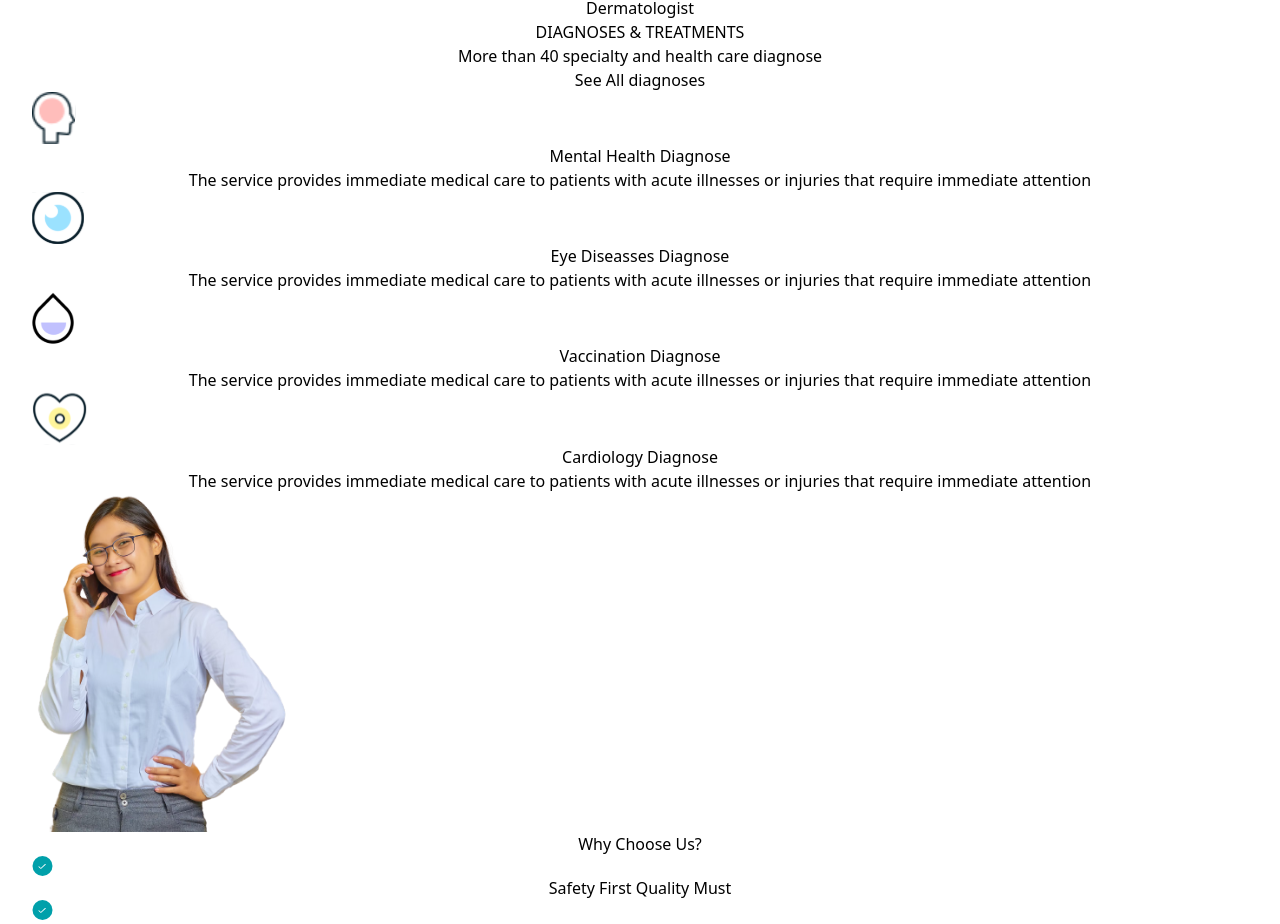
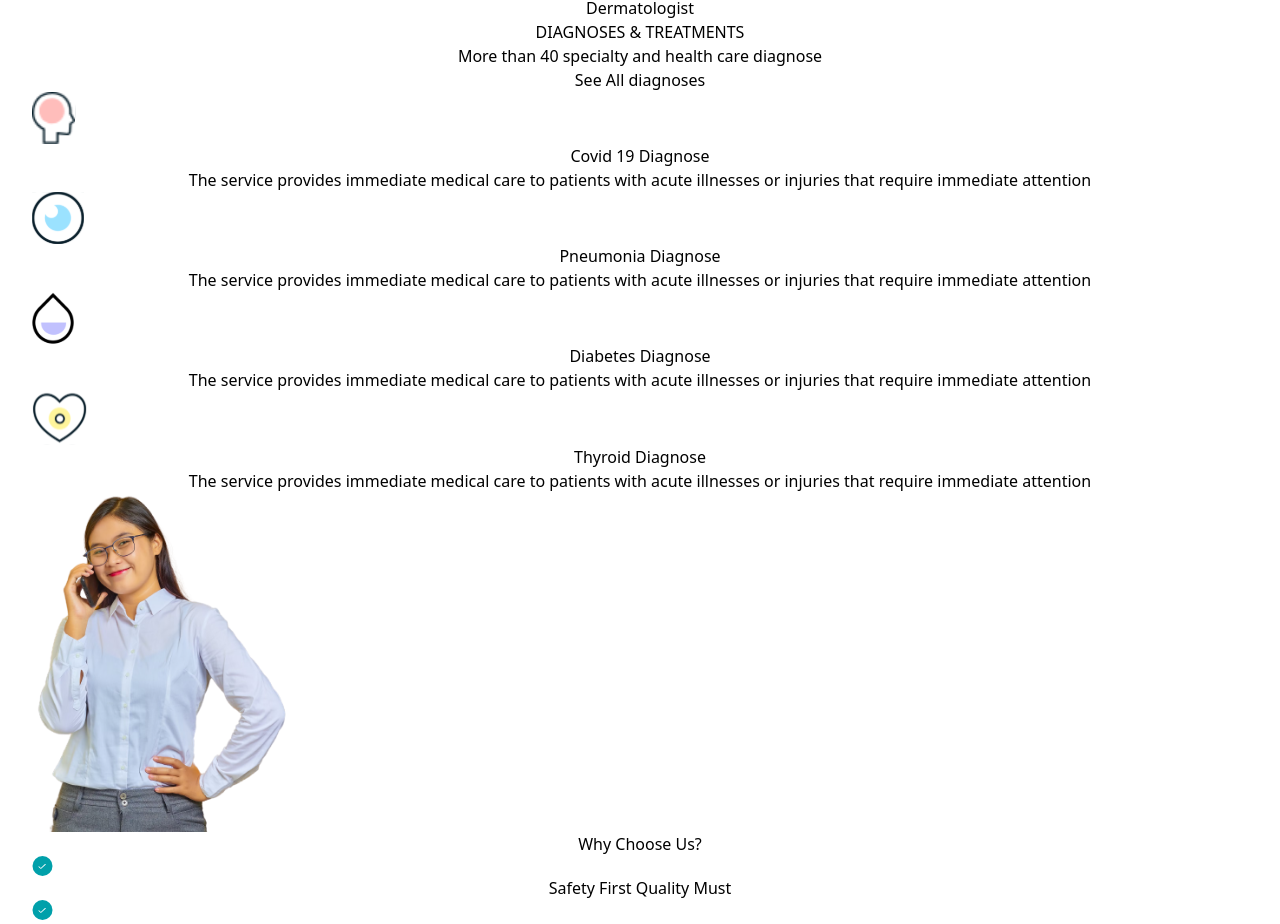
Before and after one commit to adnan-akhtar-ad/DiagnoseWizard, a React (Vite) app in the folder diagnoseWizard/: page / in a window 1280 px wide. Shown: the part 1895-2819 px from the top of the page. Built offline with nearby package versions, Linux system fonts and the light colour scheme.

Commit message:
corrected some headings in services page

```diff
--- a/diagnoseWizard/src/Pages/ServicesPage.jsx
+++ b/diagnoseWizard/src/Pages/ServicesPage.jsx
@@ -11,22 +11,22 @@ const ServicesPage = (props) => {
     const [serviceCardProps, setServiceCardProps] =
         useState([
             {
-                "serviceHeading": "Mental Health Diagnose",
+                "serviceHeading": "Covid 19 Diagnose",
                 "serviceDescription": "The service provides immediate medical care to patients with acute illnesses or injuries that require immediate attention",
                 "imgUrl": "/assets/image 27.svg"
             },
             {
-                "serviceHeading": "Eye Diseasses Diagnose",
+                "serviceHeading": "Pneumonia Diagnose",
                 "serviceDescription": "The service provides immediate  medical care to patients with acute illnesses or injuries that require immediate attention",
                 "imgUrl": "/assets/Screen Shot 2023-09-14 at 14.01.svg"
             },
             {
-                "serviceHeading": "Vaccination Diagnose",
+                "serviceHeading": "Diabetes Diagnose",
                 "serviceDescription": "The service provides immediate  medical care to patients with acute illnesses or injuries that require immediate attention",
                 "imgUrl": "/assets/Screen Shot 2023-09-14 at 14.01(1).svg"
             },
             {
-                "serviceHeading": "Cardiology Diagnose",
+                "serviceHeading": "Thyroid Diagnose",
                 "serviceDescription": "The service provides immediate medical care to patients with acute illnesses or injuries that require immediate attention",
                 "imgUrl": "/assets/Screen Shot 2023-09-14 at 14.02.svg"
             }
```
